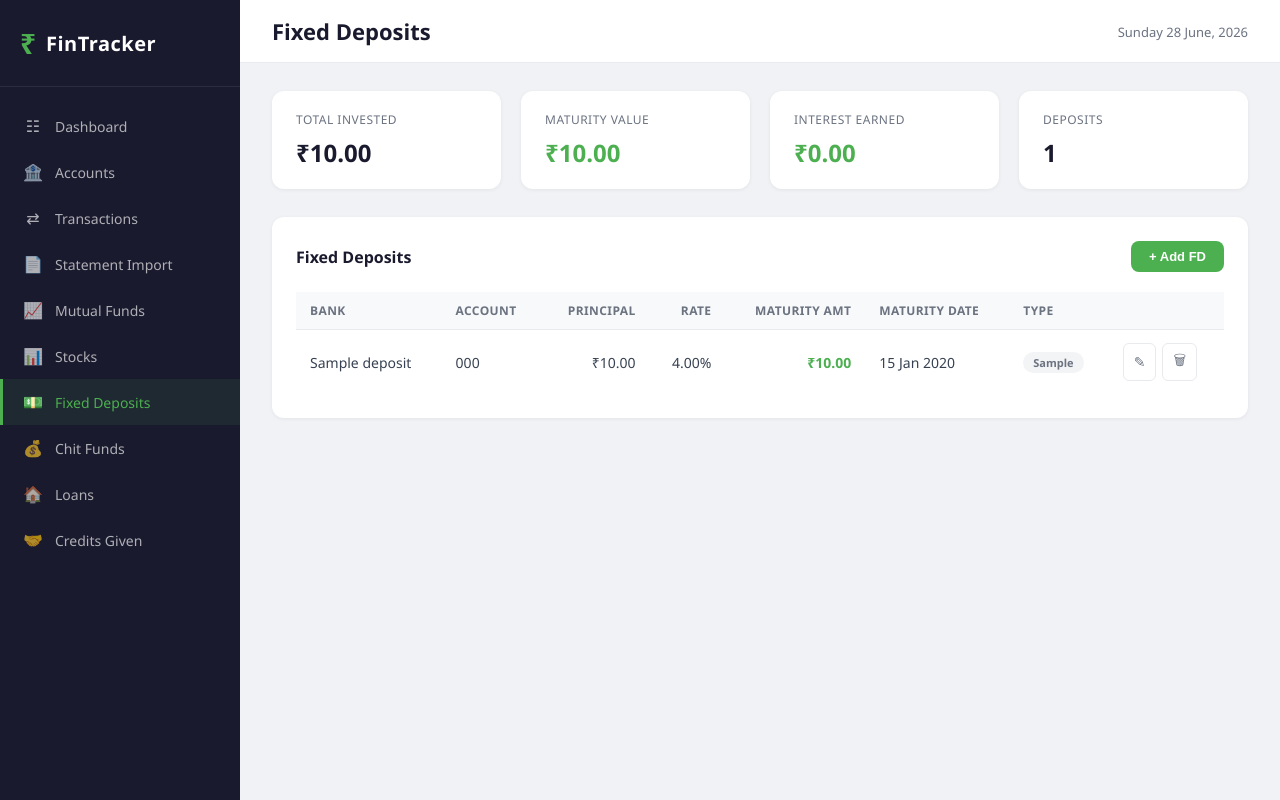
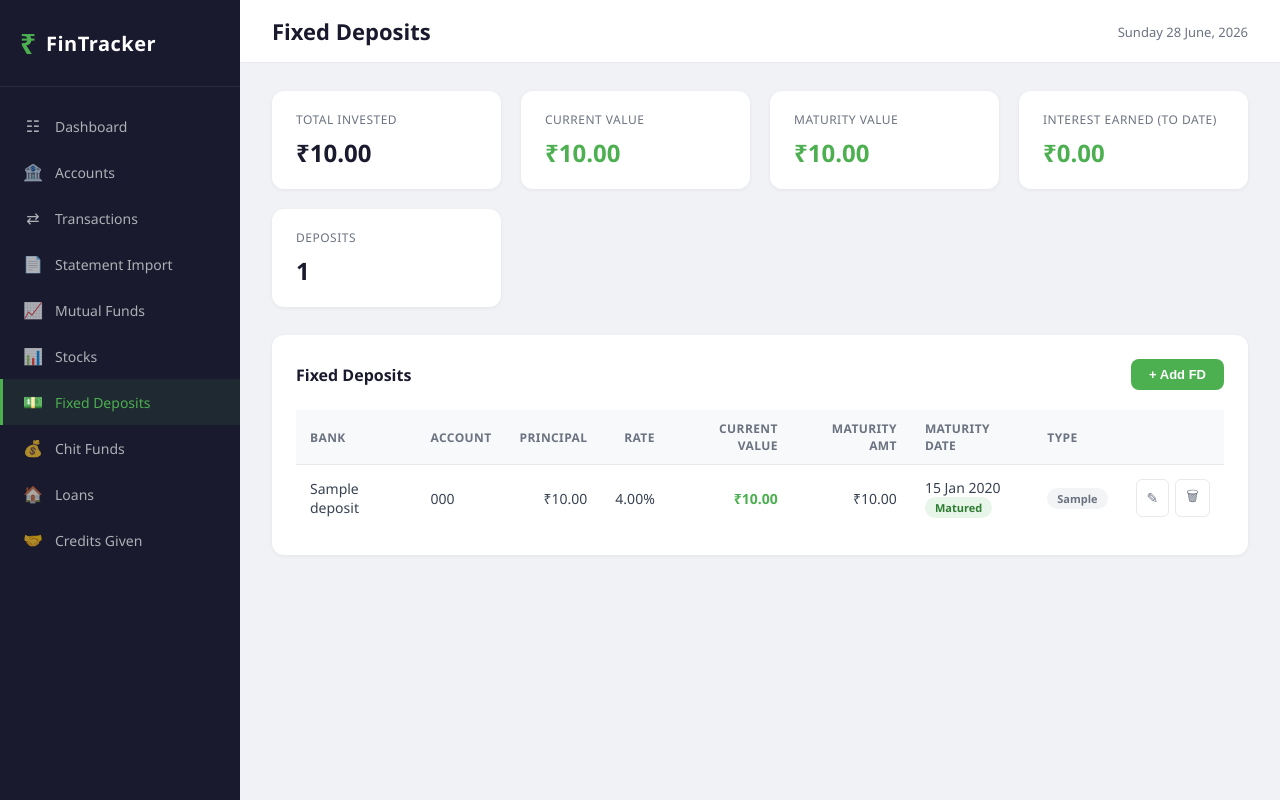
Before and after one commit to jinsphilip/PersonalFinance, a Flask app: page /fixed-deposits in a window 1280 px wide. Run offline with Flask 3, Linux system fonts and the light colour scheme; tables that the repository leaves empty hold one stand-in row (values such as "Sample post").

Commit message:
FD: auto-calculate maturity & current value from rate and dates
FixedDeposit.to_dict() now computes the maturity amount (full term) and the
current accrued value (start->today, capped at maturity) from principal, rate
and dates instead of a manually entered figure. Cumulative FDs compound
quarterly (Indian norm); non-cumulative accrue simple interest. Exposes
current_value, interest_earned (to date), matured flag and days_to_maturity.

Maturity amount field dropped from the add form (auto); FD page shows a Current
Value column/card and a matured / days-left indicator. POST maturity_amount is
now optional.

Co-Authored-By: Claude Opus 4.8 <noreply@anthropic.com>
Claude-Session: https://claude.ai/code/session_01KBoawQVtv6jFS8xAM3fnny

```diff
--- a/app.py
+++ b/app.py
@@ -569,7 +569,8 @@ def api_fixed_deposits():
         bank_name=data['bank_name'], account_number=data.get('account_number', ''),
         principal_amount=float(data['principal_amount']), interest_rate=float(data['interest_rate']),
         start_date=data.get('start_date', ''), maturity_date=data.get('maturity_date', ''),
-        maturity_amount=float(data['maturity_amount']), fd_type=data.get('fd_type', 'cumulative'),
+        maturity_amount=float(data.get('maturity_amount') or 0),  # auto-computed from rate+dates
+        fd_type=data.get('fd_type', 'cumulative'),
     )
     db.session.add(f)
     db.session.commit()
--- a/models.py
+++ b/models.py
@@ -296,7 +296,40 @@ class FixedDeposit(db.Model):
     fd_type = db.Column(db.String(20), default='cumulative')  # cumulative/non-cumulative
 
     def to_dict(self):
-        gain = self.maturity_amount - self.principal_amount
+        from datetime import date as _date, datetime as _dt
+
+        def _pd(s):
+            try:
+                return _dt.strptime(s, '%Y-%m-%d').date()
+            except (TypeError, ValueError):
+                return None
+
+        def _value(asof):
+            """FD value at `asof`. Cumulative compounds quarterly (Indian norm);
+            non-cumulative accrues simple interest (interest is paid out)."""
+            start = _pd(self.start_date)
+            p, r = self.principal_amount or 0, self.interest_rate or 0
+            if not start or not asof or asof <= start or p <= 0 or r <= 0:
+                return p
+            years = (asof - start).days / 365.25
+            if (self.fd_type or '').lower().startswith('non'):
+                return p * (1 + r / 100 * years)
+            return p * (1 + r / 400) ** (4 * years)
+
+        start = _pd(self.start_date)
+        mat = _pd(self.maturity_date)
+        today = _date.today()
+        # Accrual stops at maturity even if today is later.
+        asof = mat if (mat and today > mat) else today
+
+        auto_maturity = round(_value(mat), 2) if mat else 0
+        # Use the auto value; fall back to any manually stored amount only if no dates.
+        maturity_amount = auto_maturity or (self.maturity_amount or 0)
+        current_value = round(_value(asof), 2)
+        interest_earned = round(current_value - (self.principal_amount or 0), 2)
+        matured = bool(mat and today >= mat)
+        days_to_maturity = (mat - today).days if (mat and not matured) else 0
+
         return {
             'id': self.id,
             'bank_name': self.bank_name,
@@ -305,9 +338,13 @@ class FixedDeposit(db.Model):
             'interest_rate': self.interest_rate,
             'start_date': self.start_date,
             'maturity_date': self.maturity_date,
-            'maturity_amount': self.maturity_amount,
+            'maturity_amount': maturity_amount,          # auto-computed from rate + dates
             'fd_type': self.fd_type,
-            'interest_earned': round(gain, 2),
+            'current_value': current_value,              # accrued value as of today
+            'interest_earned': interest_earned,          # earned so far (to today)
+            'maturity_interest': round(maturity_amount - (self.principal_amount or 0), 2),
+            'matured': matured,
+            'days_to_maturity': days_to_maturity,
         }
 
 
--- a/templates/fixed_deposits.html
+++ b/templates/fixed_deposits.html
@@ -5,8 +5,9 @@
 {% block content %}
 <div class="cards-row">
   <div class="card"><div class="card-label">Total Invested</div><div class="card-value" id="principal">—</div></div>
+  <div class="card"><div class="card-label">Current Value</div><div class="card-value green" id="current">—</div></div>
   <div class="card"><div class="card-label">Maturity Value</div><div class="card-value green" id="maturity">—</div></div>
-  <div class="card"><div class="card-label">Interest Earned</div><div class="card-value green" id="interest">—</div></div>
+  <div class="card"><div class="card-label">Interest Earned (to date)</div><div class="card-value green" id="interest">—</div></div>
   <div class="card"><div class="card-label">Deposits</div><div class="card-value" id="count">—</div></div>
 </div>
 
@@ -19,7 +20,8 @@
     <table>
       <thead><tr>
         <th>Bank</th><th>Account</th><th style="text-align:right">Principal</th>
-        <th style="text-align:right">Rate</th><th style="text-align:right">Maturity Amt</th>
+        <th style="text-align:right">Rate</th><th style="text-align:right">Current Value</th>
+        <th style="text-align:right">Maturity Amt</th>
         <th>Maturity Date</th><th>Type</th><th></th>
       </tr></thead>
       <tbody id="tbody"></tbody>
@@ -45,7 +47,6 @@
           <div class="form-group"><label>Interest Rate (%)</label><input name="interest_rate" type="number" step="any" required></div>
         </div>
         <div class="form-row">
-          <div class="form-group"><label>Maturity Amount (₹)</label><input name="maturity_amount" type="number" step="any" required></div>
           <div class="form-group"><label>FD Type</label>
             <select name="fd_type"><option value="cumulative">Cumulative</option><option value="non-cumulative">Non-Cumulative</option></select>
           </div>
@@ -54,6 +55,11 @@
           <div class="form-group"><label>Start Date</label><input name="start_date" type="date"></div>
           <div class="form-group"><label>Maturity Date</label><input name="maturity_date" type="date"></div>
         </div>
+        <p style="font-size:12px;color:#6b7280;margin-top:4px;">
+          Maturity amount &amp; current value are calculated automatically from the
+          rate and dates — cumulative compounds quarterly; non-cumulative accrues
+          simple interest.
+        </p>
       </div>
       <div class="modal-footer">
         <button type="button" class="btn btn-secondary" onclick="closeModal('formModal')">Cancel</button>
@@ -72,26 +78,33 @@ let rows = [];
 async function load() {
   rows = await apiGet(API);
   document.getElementById('principal').textContent = fmt(rows.reduce((s, r) => s + r.principal_amount, 0));
+  document.getElementById('current').textContent = fmt(rows.reduce((s, r) => s + r.current_value, 0));
   document.getElementById('maturity').textContent = fmt(rows.reduce((s, r) => s + r.maturity_amount, 0));
   document.getElementById('interest').textContent = fmt(rows.reduce((s, r) => s + r.interest_earned, 0));
   document.getElementById('count').textContent = rows.length;
 
   const tb = document.getElementById('tbody');
-  if (!rows.length) { tb.innerHTML = '<tr><td colspan="8" class="empty">No fixed deposits yet.</td></tr>'; return; }
-  tb.innerHTML = rows.map(r => `
+  if (!rows.length) { tb.innerHTML = '<tr><td colspan="9" class="empty">No fixed deposits yet.</td></tr>'; return; }
+  tb.innerHTML = rows.map(r => {
+    const matInfo = r.matured
+      ? '<span class="badge badge-green">Matured</span>'
+      : (r.days_to_maturity ? `<span style="color:#9ca3af;font-size:12px">${r.days_to_maturity} days left</span>` : '');
+    return `
     <tr>
       <td>${esc(r.bank_name)}</td>
       <td>${esc(r.account_number) || '—'}</td>
       <td style="text-align:right">${fmt(r.principal_amount)}</td>
       <td style="text-align:right">${fmtNum(r.interest_rate)}%</td>
-      <td style="text-align:right" class="gain">${fmt(r.maturity_amount)}</td>
-      <td>${fmtDate(r.maturity_date)}</td>
+      <td style="text-align:right" class="gain">${fmt(r.current_value)}</td>
+      <td style="text-align:right">${fmt(r.maturity_amount)}</td>
+      <td>${fmtDate(r.maturity_date)}<br>${matInfo}</td>
       <td><span class="badge badge-gray">${esc(r.fd_type)}</span></td>
       <td><div class="actions">
         <button class="btn-icon" onclick='openEdit(${r.id})'>✎</button>
         <button class="btn-icon del" onclick='del(${r.id})'>🗑</button>
       </div></td>
-    </tr>`).join('');
+    </tr>`;
+  }).join('');
 }
 
 function openAdd() {
```
